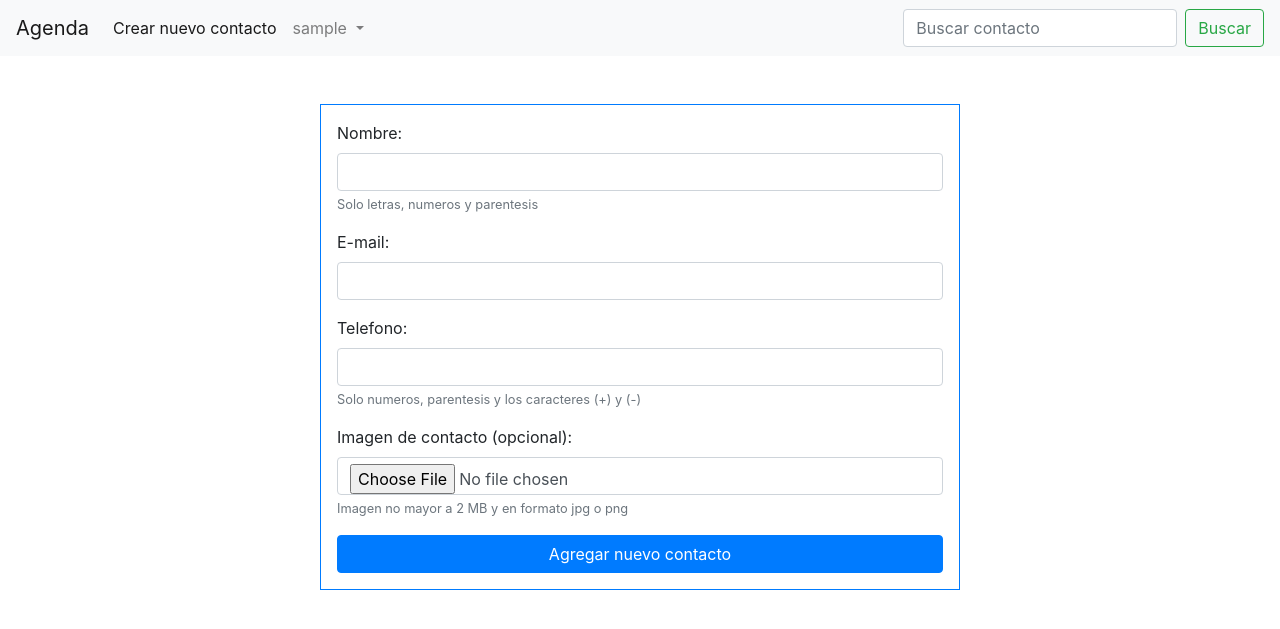
After one commit to SantiagoEsc1216/Agenda, a PHP site: page /web_sites/new_contact.php in a window 1280 px wide. The commit adds this page. Shown: the top 629 px of the page. Run offline with PHP 8.4, Linux system fonts and the light colour scheme; the visitor is signed in with stand-in values (Sample User, id 1).

Commit message:
new_contact update

```diff
--- /dev/null
+++ b/js/valid_inputs.js
@@ -0,0 +1,165 @@
+
+function valid_inputs(){
+    const btn_submit =  document.getElementById("btn_submit");
+    const submit_class = btn_submit.classList;
+
+    const name_input = document.getElementById("input_name");
+    const name_info = document.getElementById("name_info");
+
+    const mail_input = document.getElementById("input_mail");
+    const mail_info = document.getElementById("mail_info");
+
+    const phone_input = document.getElementById("input_phone");
+    const phone_info = document.getElementById("phone_info");
+
+    const img_input = document.getElementById("input_img");
+    const img_info = document.getElementById("img_info");
+
+    btn_submit.addEventListener("click", valid_form);
+
+
+        function valid_name(){
+
+            let re = /^[a-zA-Zá-ýÁ-Ý0-9\u00f1\u00d1\(\)+ ]+$/;
+
+            let match_invalid_character = name_input.value.match(re);
+
+            if(match_invalid_character === null){
+                name_info.classList.remove("text-muted");
+                name_info.classList.add("text-danger");
+
+                return false;
+
+            }else{
+                name_info.classList.add("text-muted");
+                name_info.classList.remove("text-danger");
+
+                return true;
+            }
+        }
+
+        function valid_mail(){
+            let re = /^([a-zA-Z-0-9_\.-]+)@([a-z_\.-]+)\.([a-z\.]{2,6})$/;
+
+            let match_invalid_character = mail_input.value.match(re);
+
+            if(match_invalid_character === null){
+                mail_info.hidden = false;
+
+                return false;
+
+            }else{
+                mail_info.hidden = true;
+
+                return true;
+
+            }
+        }
+
+        function valid_phone(){
+            let re = /^[0-9\+\- ]{10,18}$/;
+            let match_invalid_character = phone_input.value.match(re);
+
+            if(match_invalid_character === null){
+                phone_info.classList.remove("text-muted");
+                phone_info.classList.add("text-danger");
+
+                return false;
+
+            }else{
+                phone_info.classList.add("text-muted");
+                phone_info.classList.remove("text-danger");
+
+                return true;
+
+            }
+        }
+
+        function valid_img(){
+            let re = /^(image\/)+(jpeg||png)$/
+
+            if(img_input.value === ""){
+
+                return true;
+            }else{
+                let img_type = img_input.files[0].type;
+                let img_size = img_input.files[0].size;
+
+                let match_invalid_character = img_type.match(re);
+
+                if(match_invalid_character === null || img_size > 2097152){
+
+                    img_info.classList.remove("text-muted");
+                    img_info.classList.add("text-danger");
+
+                    return false;
+
+                }else{
+                    img_info.classList.add("text-muted");
+                    img_info.classList.remove("text-danger");
+                    return true;
+
+                    }
+            }
+
+        }
+
+       function valid_form(){
+
+        let a = valid_name();
+        let b = valid_mail();
+        let c = valid_phone();
+        let d = valid_img();
+
+           if(a === true && b === true && c === true && d === true ){
+                unlock_button();
+           }else{
+            name_input.addEventListener("change", valid_name);
+            mail_input.addEventListener("change", valid_mail);
+            phone_input.addEventListener("change", valid_phone);
+            img_input.addEventListener("change", valid_img);
+
+                lock_button();
+           }
+
+       }
+
+
+       function lock_button(){
+        btn_submit.type = "button";
+        submit_class.remove("btn-primary");
+        submit_class.add("btn-danger");
+       }
+
+       function unlock_button(){
+        btn_submit.type = "submit";
+        submit_class.remove("btn-danger");
+        submit_class.add("btn-primary");
+       }
+
+    }
+    function message(message, type){
+        const container = document.getElementById("form-container");
+        const contacts = document.getElementById("form");
+        let div = document.createElement("div");
+        let text = document.createTextNode(message);
+
+        div.setAttribute("class", "mx-auto text-center alert alert-"+type);
+        div.setAttribute("id", "alert")
+
+        div.appendChild(text);
+
+        container.insertBefore(div, contacts)
+        }
+
+        function clean_inputs(){
+            const name_input = document.getElementById("input_name");
+            const mail_input = document.getElementById("input_mail");
+            const phone_input = document.getElementById("input_phone");
+            const img_input = document.getElementById("input_img");
+
+            name_input.value = "";
+            mail_input.value = "";
+            phone_input.value = "";
+            img_input.value = "";
+        }
--- a/php_scripts/valid_inputs.php
+++ b/php_scripts/valid_inputs.php
@@ -1,11 +1,12 @@
 <?php
-   $cararteresAdmitidos="/^[a-zA-Z0-9 ]*$/";
+   $cararteresAdmitidos="/^[a-zA-Zá-ýÁ-Ý0-9\u{00f1}\u{00d1}\(\)+ ]+$/";
    $imageTypes= array(
        "image/jpeg",
-       "image/jpg"
+       "image/jpg",
+       "image/png"
    );
    $imageSizeMax = 2097152; //2 MB
-   $Post_max_size=8388608 ; //8MB en php.ini
+
 
 
 function validName($user){
@@ -34,17 +35,9 @@ function validMail($mail_input){
     }
 }
 
-function cleanInput($input){
-
-    $input= trim($input);
-    $input= stripslashes($input);
-    $input= htmlspecialchars($input);
-    return $input;
-}
-
 function validPhone($PhoneNumber){
 
-    if(!preg_match("/[0-9]+/", $PhoneNumber)){
+    if(!preg_match("/^[0-9\+\- ]{10,18}$/", $PhoneNumber)){
         global $phoneError;
         $phoneError="Introduzca un numero de telefono valido";
         return false;
@@ -54,27 +47,23 @@ function validPhone($PhoneNumber){
 }
 
 function validImage(){
-    global $imageTypes, $imageSizeMax, $imgError;
+    global $imageTypes, $imageSizeMax;
 
- $Errors= array();
-
- if($_FILES["Imagen"]["size"] > $imageSizeMax){
-     array_push($Errors,"Tamaño maximo 2Mb ");
-
- }
-
- if((!in_array($_FILES["Imagen"]["type"], $imageTypes))){
-     array_push($Errors, "Solo imagenes de tipo .Jpeg y .Jpg ");
- }
-
- if(sizeof($Errors)>0){
-    $imgError = implode(" ,", $Errors);
-
-     return false;
-
- }else{
-     return true;
+    if($_FILES["Imagen"]["size"] > $imageSizeMax or !in_array($_FILES["Imagen"]["type"], $imageTypes)){
+        return false;
+    }else{
+        return true;
     }
 
+
 }
+
+function cleanInput($input){
+
+    $input= trim($input);
+    $input= stripslashes($input);
+    $input= htmlspecialchars($input);
+    return $input;
+}
+
 ?>
--- /dev/null
+++ b/web_sites/new_contact.php
@@ -0,0 +1,139 @@
+<!DOCTYPE html>
+<html lang="en">
+<head>
+    <meta charset="UTF-8">
+    <meta name="viewport" content="width=device-width, initial-scale=1.0">
+
+    <title>Agregar contacto</title>
+
+
+
+<meta name="viewport" content="width=device-width, initial-scale=1">
+
+<link rel="stylesheet" href="../css/bootstrap.css">
+
+    <script src="../js/jquery.min.js"></script>
+    <script src="../js/popper.min.js"></script>
+    <script src="../js/bootstrap.min.js"></script>
+    <script src="../js/valid_inputs.js"></script>
+
+</head>
+<body onload="valid_inputs()" >
+  <?php
+  session_start();
+  ?>
+
+                    <!------------------------------- Navbar ------------------------------------->
+
+<nav class="navbar navbar-expand-lg navbar-light bg-light">
+
+        <a class="navbar-brand" href="Agenda.php">Agenda</a>
+
+        <button class="navbar-toggler" data-target="#my-nav" data-toggle="collapse" aria-controls="my-nav" aria-expanded="false" aria-label="Toggle navigation">
+            <span class="navbar-toggler-icon"></span>
+        </button>
+
+        <div id="my-nav" class="collapse navbar-collapse">
+            <ul class="navbar-nav mr-auto ">
+
+                    <li class="nav-item active">
+                        <a class="nav-link" href="new_contact.php">Crear nuevo contacto <span class="sr-only">(current)</span></a>
+                    </li>
+
+                    <li class="nav-item dropdown">
+                        <a class="nav-link dropdown-toggle" href="#" aria-label="navbarDropdown" role="button" data-toggle="dropdown" aria-haspopup="true" aria-expanded="false">
+                            <?php echo $_SESSION["username"] ?>
+                        </a>
+
+                        <div class="dropdown-menu" aria-labelledby="navbarDropdown">
+
+                            <a href="#" class="dropdown-item">Perfil</a>
+                                <div class="dropdown-divider"></div>
+                            <a href="closeSession.php" class="dropdown-item">Cerrar sesion</a>
+
+                        </div>
+                    </li>
+
+            </ul>
+
+            <form class="form-inline" method="post" action="">
+               <input type="search" class="form-control mr-sm-2" placeholder="Buscar contacto" aria-label="Buscar contacto">
+               <button class="btn btn-outline-success my-2- my-sm-0">Buscar</button>
+            </form>
+
+
+        </div>
+    </nav>
+
+
+                    <!------------------------------- Formulario de contacto ------------------------------------->
+
+    <div id="form-container">
+        <div class="border border-primary container-fluid p-3 mx-auto mt-5 " id="form" style="width: 50%; min-width:300px">
+            <form action="<?php htmlspecialchars('addContact.php')  ?>" method="POST" enctype="multipart/form-data">
+
+                <div class="form-group">
+                    <label for="name_contact">Nombre:</label>
+                    <input type="text" name="name_contact" id="input_name" class="form-control" required>
+                    <small id="name_info" class="form-text text-muted">Solo letras, numeros y parentesis</small>
+                </div>
+
+                <div class="form-group">
+                    <label for="mail_contact">E-mail:</label>
+                    <input type="email" name="mail_contact" id="input_mail" class="form-control" required>
+                    <small id="mail_info" class="form-text text-danger" hidden>Ingrese un e-mail valido</small>
+                </div>
+
+                <div class="form-group">
+                    <label for="phone_contact">Telefono:</label>
+                    <input type="tel" name="phone_contact" id="input_phone" class="form-control" required >
+                    <small id="phone_info" class="form-text text-muted">Solo numeros, parentesis y los caracteres (+) y (-)</small>
+                </div>
+
+                <div class="form-group">
+                    <label for="Imagen">Imagen de contacto (opcional):</label>
+                    <input type="file" name="Imagen" id="input_img" class="form-control" accept="image/jpeg, image/png">
+                    <small id="img_info" class="form-text text-muted">Imagen no mayor a 2 MB y en formato jpg o png</small>
+                </div>
+
+                <button  type="submit" class="btn btn-primary btn-block" id="btn_submit">Agregar nuevo contacto</button>
+
+            </form>
+        </div>
+    </div>
+
+    <?php
+     require_once ("../php_scripts/valid_inputs.php");
+
+    if($_SERVER["REQUEST_METHOD"]=="POST"){
+
+     $name = $_POST["name_contact"];
+     $mail = $_POST["mail_contact"];
+     $phone = $_POST["phone_contact"];
+
+        if(empty($name) or empty($mail) or empty($phone)){
+             echo "<script> message('rellene todos los campos', 'danger') </script>";
+        }else{
+
+            if(validName($name) && validMail($mail) && validPhone($phone)){
+
+                require_once ("../php_scripts/Contact.php");
+
+                $Contact = new Contact($name, $phone, $mail);
+
+                 if ($Contact-> Add_contact()){
+                    echo "<script> message('Contacto agregado', 'success') </script>";
+                    echo "<script> clean_inputs() </script>";
+                }else{
+                   echo "<script>message('Error al agregar contacto', 'danger')</script>";
+                    }
+           }else{
+            echo "<script>message('Error al agregar contacto', 'danger')</script>";
+           }
+        }
+ }
+
+    ?>
+
+</body>
+</html>
```
Also changed, not shown: php_scripts/Contact.php (+6 -15 lines), web_sites/Agenda.php (+7 -7 lines).
